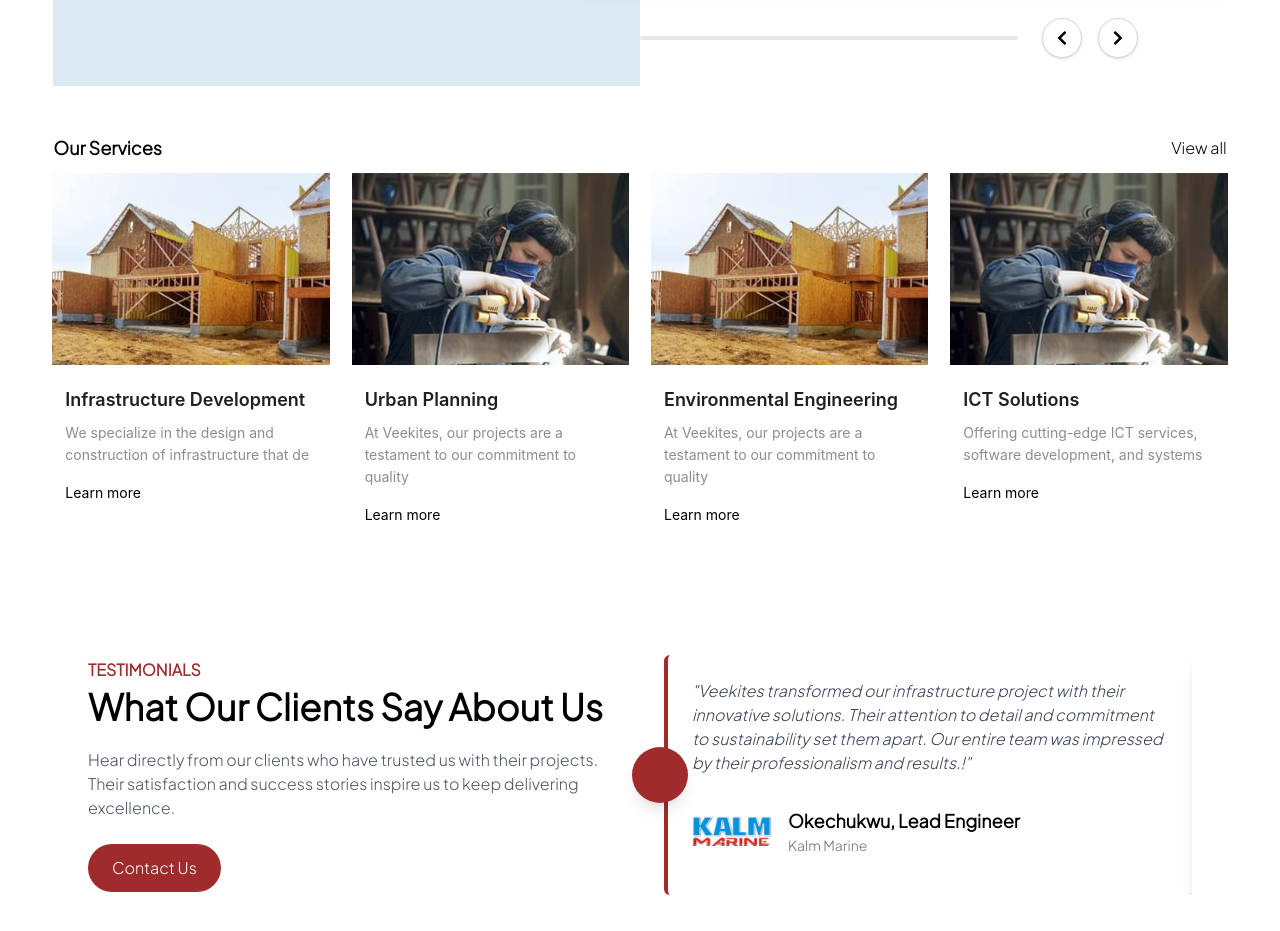
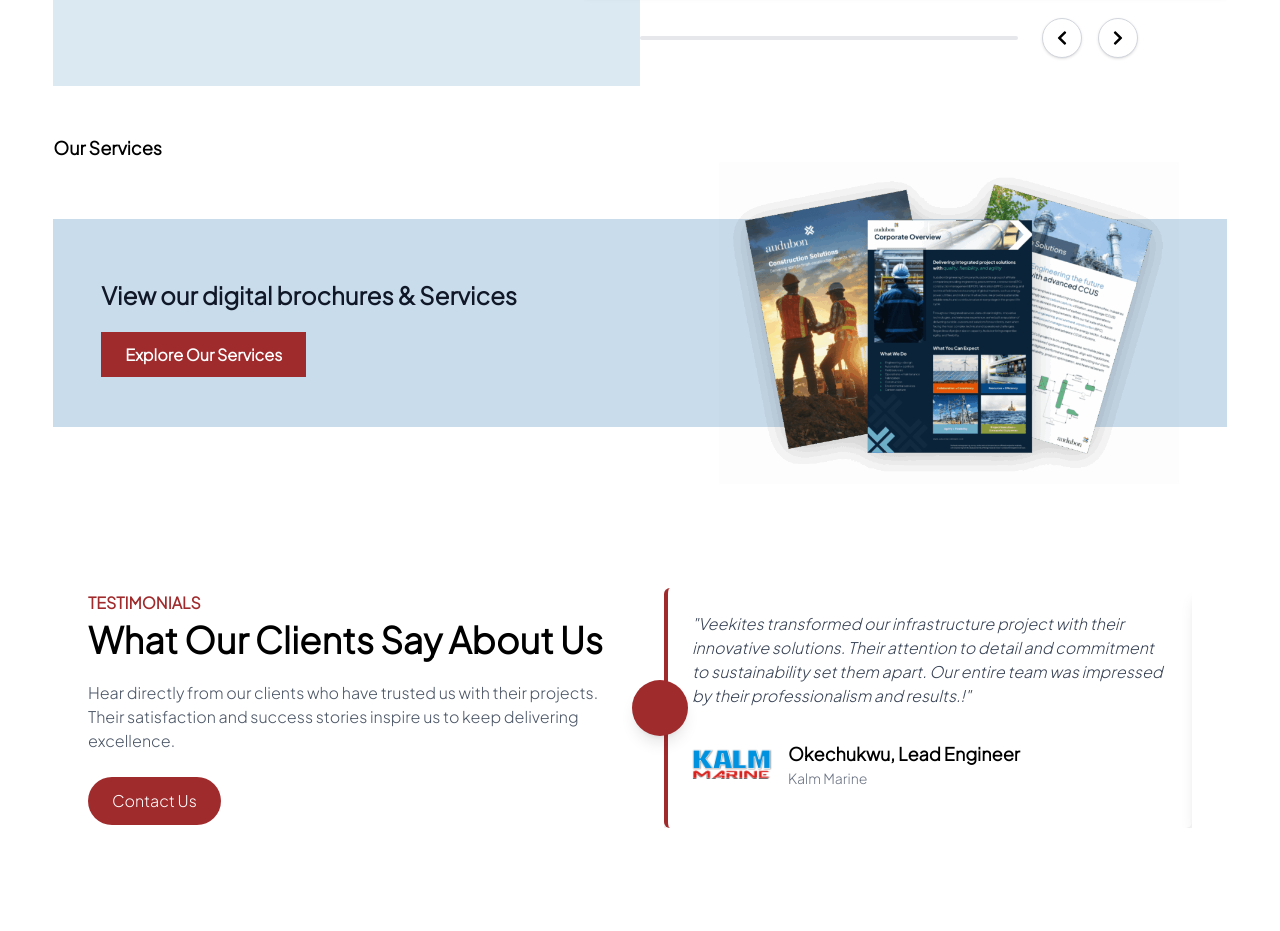
Before and after one commit to emmasam1/Veekites_client, a React (Vite) app: page / in a window 1280 px wide. Shown: the part 1420-2351 px from the top of the page. Built offline with nearby package versions, Linux system fonts and the light colour scheme.

Commit message:
updated home

```diff
--- /dev/null
+++ b/src/components/home/BrochureSection.jsx
@@ -0,0 +1,82 @@
+// import brochureImg from "../../assets/adbi.webp";
+
+// export default function BrochureSection() {
+//   return (
+//     <section className="w-full relative">
+//       <div className="relative flex items-center justify-between px-6 md:px-12">
+//         {/* Blue band background */}
+//         <div className="absolute inset-0 flex items-center">
+//           <div className="w-full bg-[#c9dceb] h-52"></div>
+//         </div>
+
+//         {/* Content */}
+//         <div className="relative z-10 flex w-full items-center justify-between">
+//           {/* Left text */}
+//           <div className="max-w-lg">
+//             <h2 className="text-2xl md:text-2xl font-semibold text-gray-900 mb-6">
+//               View our digital brochures & Services
+//             </h2>
+//             <button className="bg-emerald-400 hover:bg-emerald-500 text-black font-semibold px-6 py-3 rounded-md transition">
+//               Explore insights
+//             </button>
+//           </div>
+
+//           {/* Right image */}
+//           <div className="relative flex-shrink-0">
+//             <img
+//               src={brochureImg}
+//               alt="Digital brochures"
+//               className="h-[300px] md:h-[360px] lg:h-[400px] max-w-[300px] md:max-w-[240px] lg:max-w-[460px] object-contain relative z-20"
+//             />
+//           </div>
+//         </div>
+//       </div>
+//     </section>
+//   );
+// }
+
+import { Link } from "react-router";
+import brochureImg from "../../assets/adbi.webp";
+
+export default function BrochureSection() {
+  return (
+    <section className="w-full relative px-6 md:px-12">
+      {/* Blue band background (desktop only) */}
+      <div className="hidden md:flex absolute inset-0 items-center">
+        <div className="w-full bg-[#c9dceb] h-52"></div>
+      </div>
+
+      {/* Content */}
+      <div className="relative z-10 flex flex-col md:flex-row items-center justify-between gap-8 md:gap-0">
+        {/* Left text */}
+        <div className="max-w-lg text-center md:text-left">
+          <h2 className="text-xl md:text-2xl font-semibold text-gray-900 mb-8">
+            View our digital brochures & Services
+          </h2>
+          {/* Button (mobile: placed below image, so hide here) */}
+          <div className="hidden md:block">
+          <Link to="/our-services" className="w-full bg-[#A02B2D] hover:bg-[#ef2b2e] text-white font-semibold px-6 py-3 transition">
+            Explore Our Services
+          </Link>
+          </div>
+        </div>
+
+        {/* Image */}
+        <div className="relative flex-shrink-0">
+          <img
+            src={brochureImg}
+            alt="Digital brochures"
+            className="w-full max-w-[360px] md:max-w-[340px] lg:max-w-[460px] h-auto object-contain relative z-20"
+          />
+        </div>
+
+        {/* Button (mobile only, stacked at bottom) */}
+        <div className="md:hidden mt-0 lg:mt-6">
+          <Link to="/our-services" className="w-full bg-[#A02B2D] hover:bg-[#ef2b2e] text-white font-semibold px-6 py-3 transition">
+            Explore Our Services
+          </Link>
+        </div>
+      </div>
+    </section>
+  );
+}
--- a/src/pages/home/Home.jsx
+++ b/src/pages/home/Home.jsx
@@ -14,6 +14,7 @@ import image2 from "../../assets/service1.jpg";
 import Testimony from "../../components/testimony/Testimony";
 import Map from "../../components/map/Map";
 import ProjectCarousel from "../../components/home/ProjectCarousel";
+import BrochureSection from "../../components/home/BrochureSection";
 
 const { Meta } = Card;
 
@@ -184,64 +185,17 @@ const Home = () => {
       </div>
       <ProjectCarousel />
 
-      {/* <div className="m-auto w-11/12 md:w-4/5 grid grid-cols-1 sm:grid-cols-2 md:grid-cols-3 pt-8 pb-8 lg:pt-0 lg:pb-0 lg:relative lg:-top-28">
-        <motion.div
-          ref={ref1}
-          initial="hidden"
-          animate={controls1}
-          variants={fadeInTop}
-          transition={{ duration: 1 }}
-          className="p-4 md:p-8 bg-white drop-shadow flex flex-col items-center text-left"
-        >
-          <FaRocket className="mb-2" size={50} />
-          <h1 className="font-semibold text-sm md:text-base lg:text-lg">
-            To continuously improve our products and services
-          </h1>
-        </motion.div>
-
-        <motion.div
-          ref={ref2}
-          initial="hidden"
-          animate={controls2}
-          variants={fadeInBottom}
-          transition={{ duration: 1 }}
-          className="p-4 md:p-8 bg-white relative lg:-top-10 drop-shadow flex flex-col items-center text-left"
-        >
-          <GoBriefcase className="mb-2" size={50} />
-          <h1 className="font-semibold text-sm md:text-base lg:text-lg">
-            To become the number-one reference for Agricultural, Construction,
-            Logistics, Real Estate, Manufacturing, Marketing, Janitorial, etc.
-            products and services.
-          </h1>
-        </motion.div>
-
-        <motion.div
-          ref={ref3}
-          initial="hidden"
-          animate={controls3}
-          variants={fadeInTop}
-          transition={{ duration: 1 }}
-          className="p-4 md:p-8 bg-white drop-shadow flex flex-col items-center text-left"
-        >
-          <FaHandshake className="mb-2" size={50} />
-          <h1 className="font-semibold text-sm md:text-base lg:text-lg">
-            To continuously impact our employees, suppliers, customers, the
-            environment, and the communities we work positively while enhancing
-            shareholders' value.
-          </h1>
-        </motion.div>
-      </div> */}
-
       <div className="w-11/12 mx-auto">
-        <div className="flex justify-between items-center my-3">
+        <div className="hidden  lg:flex justify-between items-center">
           <h1 className="relative font-bold text-lg">Our Services</h1>
 
-          <Link to="/our-services" className="text-black">
+          {/* <Link to="/our-services" className="text-black">
             View all
-          </Link>
+          </Link> */}
         </div>
+        <BrochureSection />
 
-          <div className="grid grid-cols-1 sm:grid-cols-2 lg:grid-cols-4 gap-6">
+          {/* <div className="grid grid-cols-1 sm:grid-cols-2 lg:grid-cols-4 gap-6">
             {services.map((service, index) => (
               <Card
                 key={index}
@@ -275,14 +229,10 @@ const Home = () => {
                 </div>
               </Card>
             ))}
-          </div>
+          </div> */}
       </div>
 
       <div className="my-10">
-        {/* <h1 className="relative text-center font-bold text-3xl after:content-[''] after:block after:w-16 after:h-1 after:bg-[#454545] after:mx-auto after:mt-2">
-          What Our Clients Say
-        </h1> */}
-
         <Testimony />
       </div>
 
```
Also changed, not shown: src/assets/adbi.webp (added).
